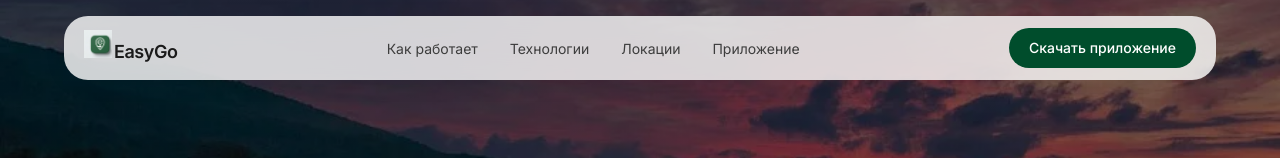
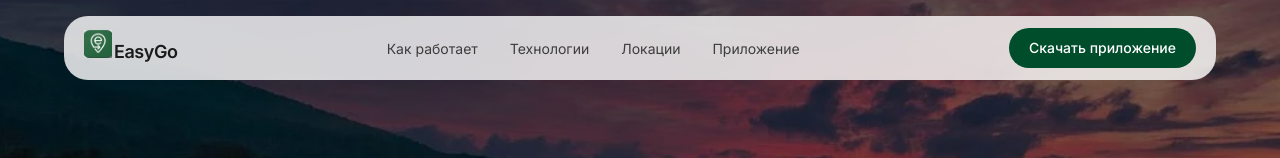
Before and after one commit to BrunoIsaev/EasyGo, a Next.js app: page / in a window 1280 px wide. Shown: the top 158 px of the page. Built offline with nearby package versions, Linux system fonts and the light colour scheme.

Commit message:
еще попытка.

```diff
--- a/src/components/Navbar.tsx
+++ b/src/components/Navbar.tsx
@@ -24,7 +24,7 @@ export function Navbar() {
         <Link href="#" className="flex items-center gap-2">
           <div className="flex items-baseline gap-0.5">
             <Image
-              src="/logo-icon.png"
+              src="/logo-icon1.png"
               alt="EasyGo Logo"
               width={28}
               height={28}
```
Also changed, not shown: public/logo-icon1.png (added).
